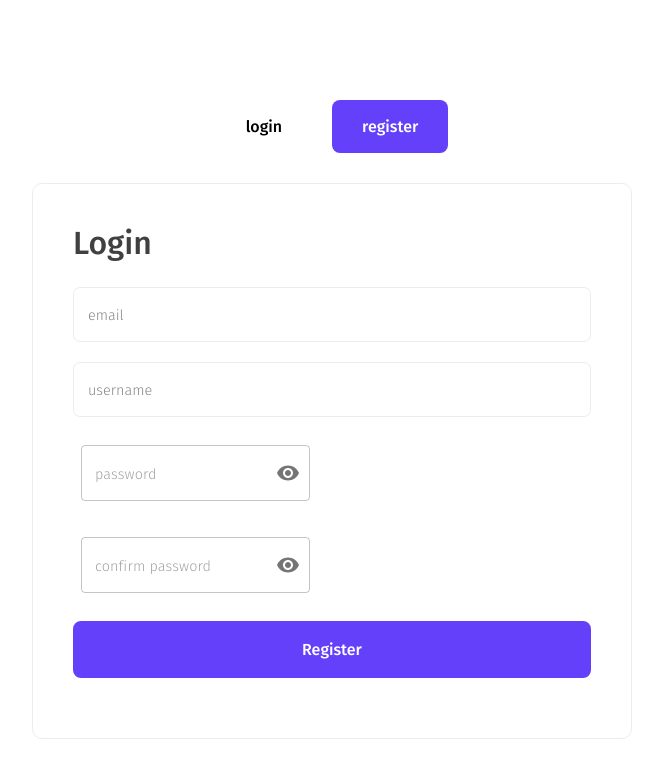
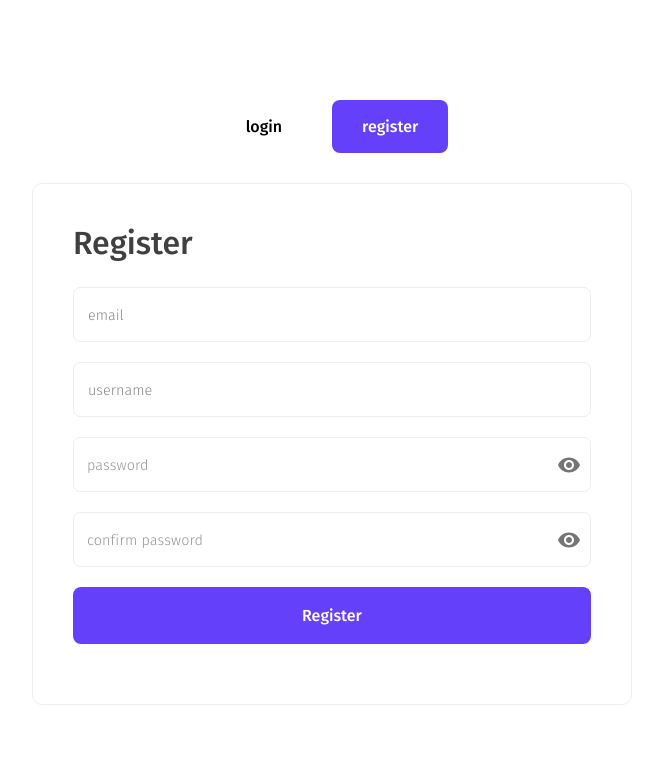
Before and after one commit to Abdallah-Sala7/courses, a React (Create React App) app: page /auth in a window 1280 px wide. Both pictures are taken after a click on the link "register". Shown: the top 778 px of the page, without its empty margins (308-971 px from the left). Built offline with nearby package versions, Linux system fonts and the light colour scheme.

Commit message:
edit Mui icon

```diff
--- a/src/components/Login/Login.jsx
+++ b/src/components/Login/Login.jsx
@@ -1,37 +1,10 @@
 import './style.css'
 
-import { useState } from 'react';
+import {FormControlLabel, FormGroup, Checkbox} from '@mui/material'
 
-import { FormControl, OutlinedInput , IconButton, InputAdornment, FormControlLabel, FormGroup, Checkbox} from '@mui/material'
-import {Visibility, VisibilityOff} from '@mui/icons-material';
+import PassInputMui from '../PassInputMui';
 
 const Login = () => {
-  const [showPassword, setShowPassword] = useState(false);
-
-  const handleClickShowPassword = (e) => {
-    setShowPassword((show) => !show);
-    e.preventDefult();
-  }
-
-  const passwoedStyles = {
-    width: '100%',
-    fontSize: '1rem',
-    fontWeight: 300,
-    height:'55px',
-    '& input':{
-      padding: '16px 0 16px 14px'
-    },
-    '& fieldset':{
-      border:'1px solid #EDEDED'
-    },
-    '&:hover fieldset':{
-      borderColor:'#EDEDED !important'
-    },
-    '& .Mui-focused fieldset':{
-      border:'1px solid var(--third-color) !important'
-    }
-  }
-
   return (
     <div className="auth-form">
       <h1 className="auth-title">
@@ -48,29 +21,11 @@ const Login = () => {
         </div>
 
         <div className="form-group">
-          <FormControl sx={passwoedStyles} variant="outlined">
-            <OutlinedInput
-              sx={{borderRadius:'7px'}}
-              id="outlined-adornment-password"
-              type={showPassword ? 'text' : 'password'}
-              placeholder="password"
-              endAdornment={
-                <InputAdornment position="end">
-                  <IconButton
-                    aria-label="toggle password visibility"
-                    onClick={(e) => handleClickShowPassword(e)}
-                    edge="end"
-                  >
-                    {showPassword ? <VisibilityOff /> : <Visibility />}
-                  </IconButton>
-                </InputAdornment>
-              }
-            />
-          </FormControl>
+          <PassInputMui />
         </div>
 
         <div className="form-group">
-          <FormGroup>
+          <FormGroup sx={{color:'var(--dark-gray)'}}>
             <FormControlLabel control={<Checkbox defaultChecked />} label="Remember me" />
           </FormGroup>
         </div>
--- a/src/components/Login/Register.jsx
+++ b/src/components/Login/Register.jsx
@@ -1,21 +1,12 @@
 import './style.css'
 
-import { useState } from 'react';
-
-import { FormControl, OutlinedInput , IconButton, InputAdornment} from '@mui/material'
-import {Visibility, VisibilityOff} from '@mui/icons-material';
+import PassInputMui from '../PassInputMui';
 
 const Register = () => {
-  const [showPassword, setShowPassword] = useState(false);
-  const handleClickShowPassword = (e) => {
-    setShowPassword((show) => !show);
-    e.preventDefult();
-  }
-
   return (
     <div className="auth-form">
       <h1 className="auth-title">
-        login
+        register
       </h1>
 
       <form action=''>
@@ -36,45 +27,11 @@ const Register = () => {
         </div>
 
         <div className="form-group">
-          <FormControl sx={{ m: 1, width: '25ch' }} variant="outlined">
-            <OutlinedInput
-              id="outlined-adornment-password"
-              type={showPassword ? 'text' : 'password'}
-              placeholder="password"
-              endAdornment={
-                <InputAdornment position="end">
-                  <IconButton
-                    aria-label="toggle password visibility"
-                    onClick={(e) => handleClickShowPassword(e)}
-                    edge="end"
-                  >
-                    {showPassword ? <VisibilityOff /> : <Visibility />}
-                  </IconButton>
-                </InputAdornment>
-              }
-            />
-          </FormControl>
+          <PassInputMui action={'password'}/>
         </div>
 
         <div className="form-group">
-          <FormControl sx={{ m: 1, width: '25ch' }} variant="outlined">
-            <OutlinedInput
-              id="outlined-adornment-password"
-              type={showPassword ? 'text' : 'password'}
-              placeholder="confirm password"
-              endAdornment={
-                <InputAdornment position="end">
-                  <IconButton
-                    aria-label="toggle password visibility"
-                    onClick={(e) => handleClickShowPassword(e)}
-                    edge="end"
-                  >
-                    {showPassword ? <VisibilityOff /> : <Visibility />}
-                  </IconButton>
-                </InputAdornment>
-              }
-            />
-          </FormControl>
+          <PassInputMui action={'confirm password'}/>
         </div>
 
         <div className="form-group">
--- /dev/null
+++ b/src/components/PassInputMui/index.jsx
@@ -0,0 +1,40 @@
+import './style.js'
+import { useState } from 'react';
+
+import {FormControl, OutlinedInput , IconButton, InputAdornment} from '@mui/material'
+
+import {Visibility, VisibilityOff} from '@mui/icons-material';
+import { passwoedStyles } from './style.js';
+
+const PassInputMui = ({action="password"}) => {
+  const [showPassword, setShowPassword] = useState(false);
+
+  const handleClickShowPassword = (e) => {
+    setShowPassword((show) => !show);
+    e.preventDefult();
+  }
+
+  return (<>
+    <FormControl sx={passwoedStyles} variant="outlined">
+      <OutlinedInput
+        sx={{borderRadius:'7px'}}
+        id="outlined-adornment-password"
+        type={showPassword ? 'text' : 'password'}
+        placeholder={action}
+        endAdornment={
+          <InputAdornment position="end">
+            <IconButton
+              aria-label="toggle password visibility"
+              onClick={(e) => handleClickShowPassword(e)}
+              edge="end"
+            >
+              {showPassword ? <VisibilityOff /> : <Visibility />}
+            </IconButton>
+          </InputAdornment>
+        }
+      />
+    </FormControl>
+  </>)
+}
+
+export default PassInputMui
--- /dev/null
+++ b/src/components/PassInputMui/style.js
@@ -0,0 +1,20 @@
+export  const passwoedStyles = {
+  width: '100%',
+  fontSize: '1rem',
+  fontWeight: 300,
+  height:'55px',
+  '& input':{
+    padding: '16px 0 16px 14px',
+    color:'#000',
+    fontFamily:'FiraSans'
+  },
+  '& fieldset':{
+    border:'1px solid #EDEDED'
+  },
+  '&:hover fieldset':{
+    borderColor:'#EDEDED !important'
+  },
+  '& .Mui-focused fieldset':{
+    border:'1px solid var(--third-color) !important'
+  }
+}
```
